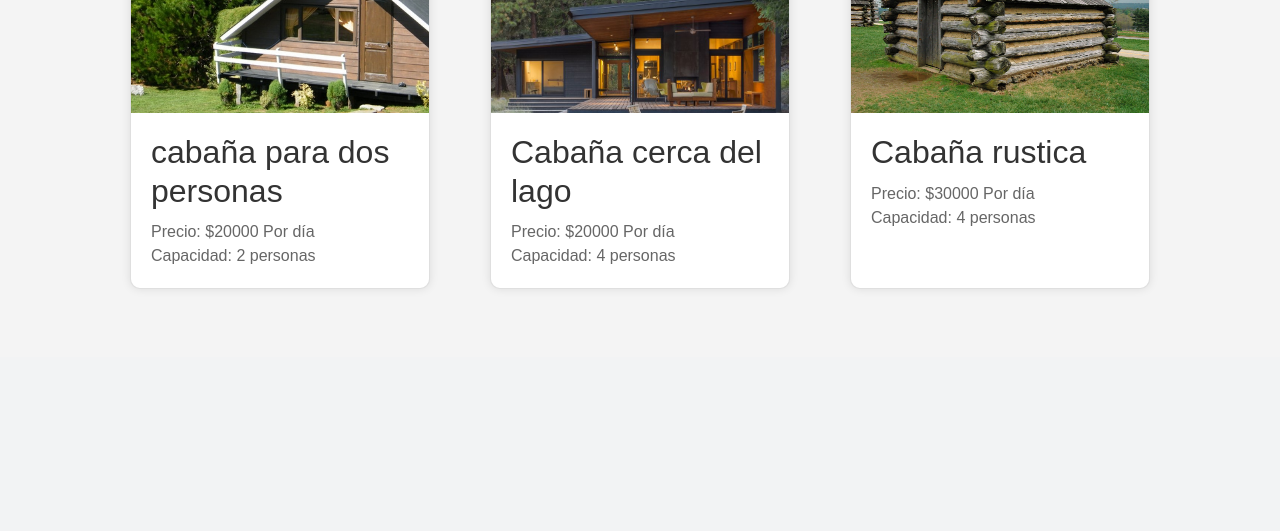
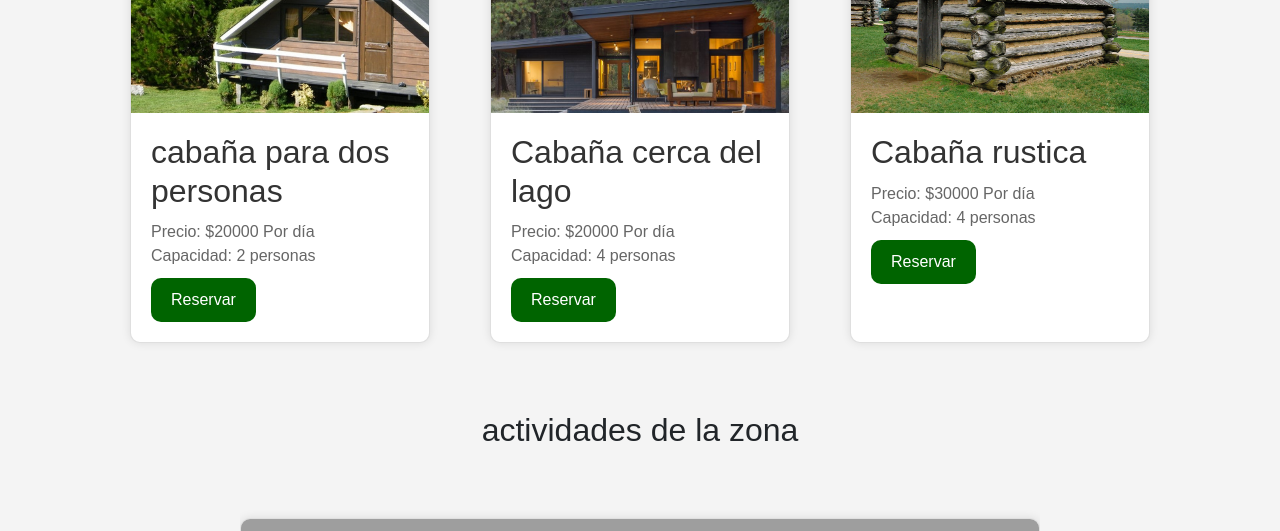
Before and after one commit to tallerapp/hielos_austral, a Django app: page / in a window 1280 px wide. Shown: the part 774-1305 px from the top of the page. Before the commit the page ends 1063 px from the top, so only its background shows below. Run offline with Django 4.2, Linux system fonts and the light colour scheme; data comes from the database, SQL or seed files in the repository; some libraries are stand-ins or nearby versions; grey boxes are pictures that could not be loaded.

Commit message:
seccion actividades

```diff
--- a/hielos_austral/static/css/styles.css
+++ b/hielos_austral/static/css/styles.css
@@ -14,24 +14,20 @@ body {
   color: white;
   padding: 100px;
   height: 500px;
-
-}
-.jumbotron h1 {
-  text-shadow: 2px 2px 4px rgba(0, 0, 0, 0.7); /* Sombra oscura para resaltar el texto */
 }
 
-
-
+.jumbotron h1 {
+  text-shadow: 2px 2px 4px rgba(0, 0, 0, 0.7);
+}
 
 .navbar {
-  transition: 0.3s ease-in-out; /* Efecto de transición para el navbar al hacer scroll */
+  transition: 0.3s ease-in-out;
 }
 
 .navbar.scrolled {
-  background-color: #f8f9fa; /* Color de fondo al hacer scroll */
+  background-color: #f8f9fa;
   transition: 0.3s ease-in-out;
 }
-
 
 .container {
   display: flex;
@@ -67,3 +63,40 @@ body {
   margin: 0;
   color: #666;
 }
+
+.btn-reservar {
+  background-color: #006400;
+  color: white;
+  padding: 10px 20px;
+  border: none;
+  cursor: pointer;
+  border-radius: 10px;
+  margin-top: 10px;
+}
+
+.btn-reservar:hover {
+  background-color: #004d00;
+}
+
+.carousel-item .card {
+  width: 800px;
+  margin: 20px auto;
+  background-color: #fff;
+  border-radius: 10px;
+  box-shadow: 0 0 10px rgba(0, 0, 0, 0.1);
+  overflow: hidden;
+}
+
+.carousel-item .card img {
+  width: 100%;
+  height: 400px;
+  object-fit: cover;
+}
+
+.carousel-item .card .card-body {
+  padding: 20px;
+}
+
+.carousel-item .card .btn-reservar {
+  padding: 10px 20px;
+}
--- a/templates/index.html
+++ b/templates/index.html
@@ -52,14 +52,69 @@
                         <h2>{{ cabaña.descripcion }}</h2>
                         <p>Precio: ${{ cabaña.precio|floatformat:0}} Por día</p>
                         <p>Capacidad: {{ cabaña.capacidad }} personas</p>
+                        <button class="btn-reservar">Reservar</button>
                     </div>
                 </div>
             {% endfor %}
         </div>
     </section>
+   <!--Seccion de cabañas-->
+   <h2 class="text-center mb-4">actividades de la zona</h2>
+   <section class="container my-5" >
+
+    <div id="container">
+        <div id="miCarrusel" class="carousel slide" data-ride="carousel">
+            <div class="carousel-inner">
+
+              <!-- Primer elemento del carrusel -->
+              <div class="carousel-item active">
+                <div class="card">
+                    <img src="https://picsum.photos/800/400" class="card-img-top" alt="Imagen de marcador de posición">
+                  <div class="card-body">
+                    <h5 class="card-title">Actividad 1</h5>
+                    <p class="card-text">Descripción de la actividad 1. Lorem ipsum dolor sit amet, consectetur adipiscing elit.</p>
+                    <p class="card-text">Horarios: Lunes a Viernes, 9:00 AM - 5:00 PM</p>
+                    <p class="card-text">Ubicación: Ciudad, País</p>
+                  </div>
+                </div>
+              </div>
+
+              <!-- Segundo elemento del carrusel -->
+              <div class="carousel-item">
+                <div class="card">
+                    <img src="https://picsum.photos/800/400" class="card-img-top" alt="Imagen de marcador de posición">
+                  <div class="card-body">
+                    <h5 class="card-title">Actividad 2</h5>
+                    <p class="card-text">Descripción de la actividad 2. Lorem ipsum dolor sit amet, consectetur adipiscing elit.</p>
+                    <p class="card-text">Horarios: Sábado y Domingo, 10:00 AM - 3:00 PM</p>
+                    <p class="card-text">Ubicación: Otra Ciudad, Otro País</p>
+                  </div>
+                </div>
+              </div>
+
+              <!-- Puedes agregar más elementos según sea necesario -->
+
+            </div>
+            <!-- Controles del carrusel -->
+            <a class="carousel-control-prev" href="#miCarrusel" role="button" data-slide="prev">
+              <span class="carousel-control-prev-icon" aria-hidden="true"></span>
+              <span class="sr-only">Anterior</span>
+            </a>
+            <a class="carousel-control-next" href="#miCarrusel" role="button" data-slide="next">
+              <span class="carousel-control-next-icon" aria-hidden="true"></span>
+              <span class="sr-only">Siguiente</span>
+            </a>
+          </div>
+
+    </div>
+
+
+   </section>
+
 
     <script src="https://code.jquery.com/jquery-3.3.1.slim.min.js"></script>
     <script src="https://cdnjs.cloudflare.com/ajax/libs/popper.js/1.14.7/umd/popper.min.js"></script>
     <script src="https://stackpath.bootstrapcdn.com/bootstrap/4.3.1/js/bootstrap.min.js"></script>
+    <script src="https://maxcdn.bootstrapcdn.com/bootstrap/4.0.0/js/bootstrap.min.js"></script>
 </body>
 </html>
```
